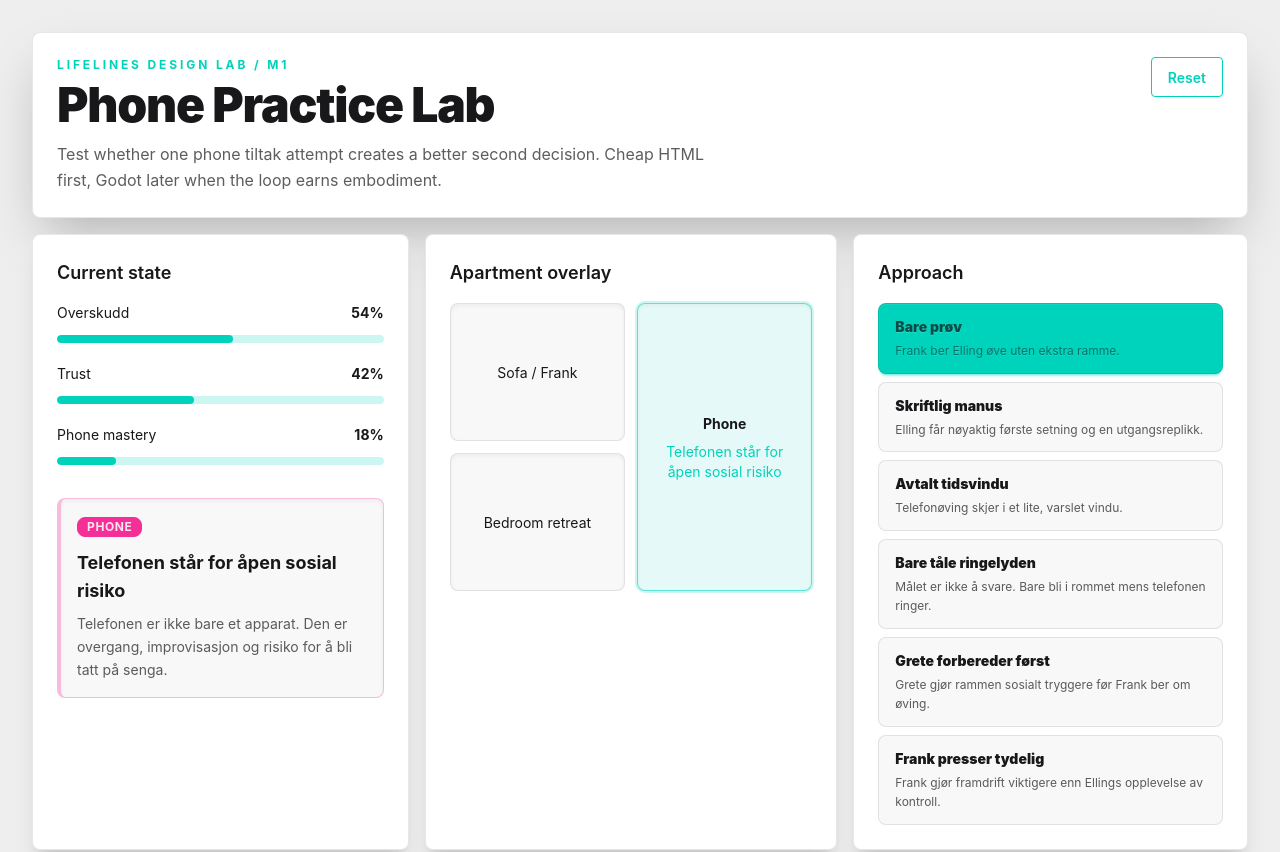
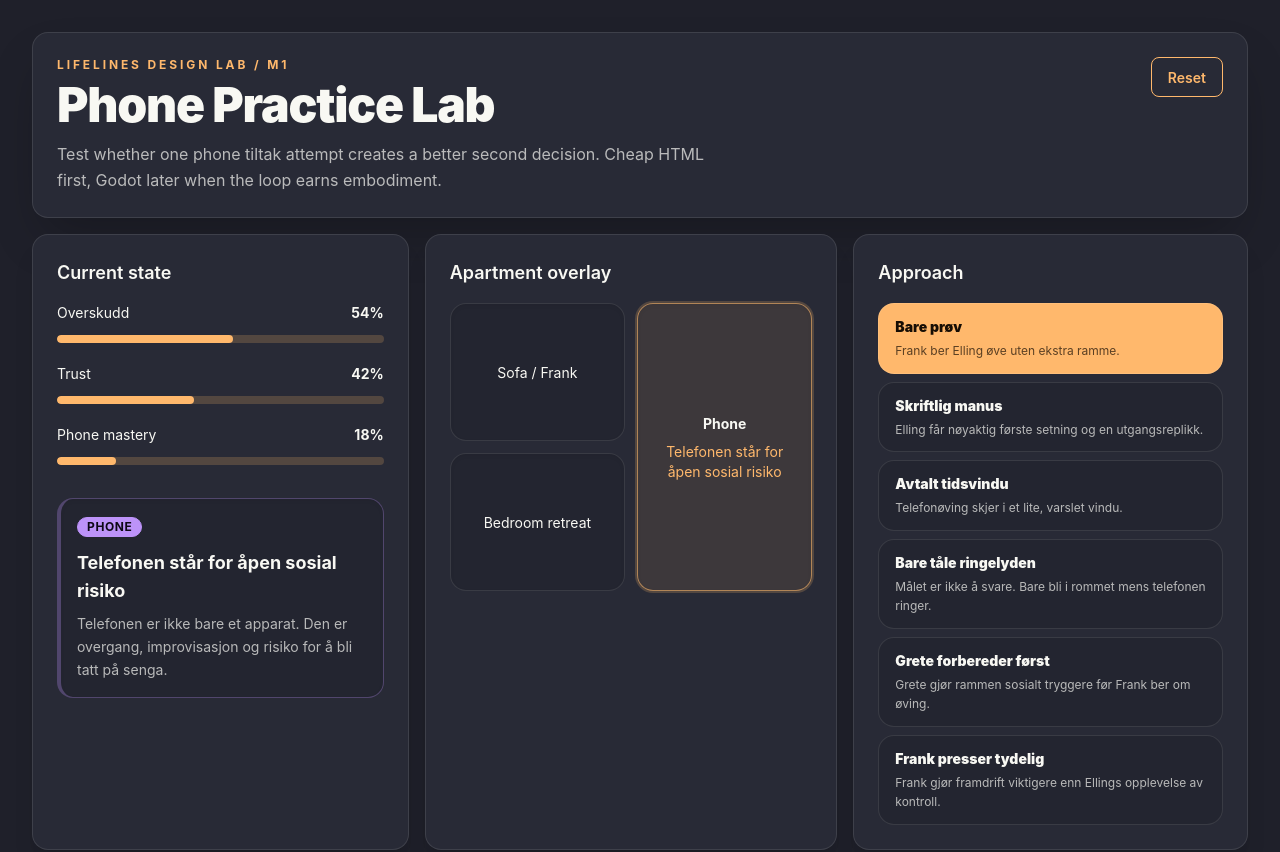
Before and after one commit to TerjeBallestad/lifelines-design-lab, a React (Vite) app: page / in a window 1280 px wide. Shown: the top 852 px of the page. Built offline with nearby package versions, Linux system fonts and the light colour scheme.

Commit message:
update theme

```diff
--- a/index.html
+++ b/index.html
@@ -1,5 +1,5 @@
 <!doctype html>
-<html lang="en">
+<html data-theme="dracula" lang="en">
   <head>
     <meta charset="UTF-8" />
     <meta name="viewport" content="width=device-width, initial-scale=1.0" />
--- a/src/components/PhonePracticeLab.tsx
+++ b/src/components/PhonePracticeLab.tsx
@@ -16,7 +16,7 @@ export const PhonePracticeLab = observer(function PhonePracticeLab() {
   const latest = store.latestAttempt;
 
   return (
-    <div data-theme="coffee" className="min-h-screen bg-base-300 text-base-content">
+    <div className="min-h-screen bg-base-300 text-base-content">
       <div className="mx-auto max-w-7xl p-4 md:p-6 lg:p-8">
         <header className="card border border-base-content/10 bg-base-100 shadow-2xl">
           <div className="card-body gap-6 md:flex-row md:items-start md:justify-between">
--- a/src/styles.css
+++ b/src/styles.css
@@ -1,2 +1,4 @@
 @import 'tailwindcss';
-@plugin "daisyui";
+@plugin "daisyui" {
+  themes: dracula, dark, light, coffee;
+}
```
